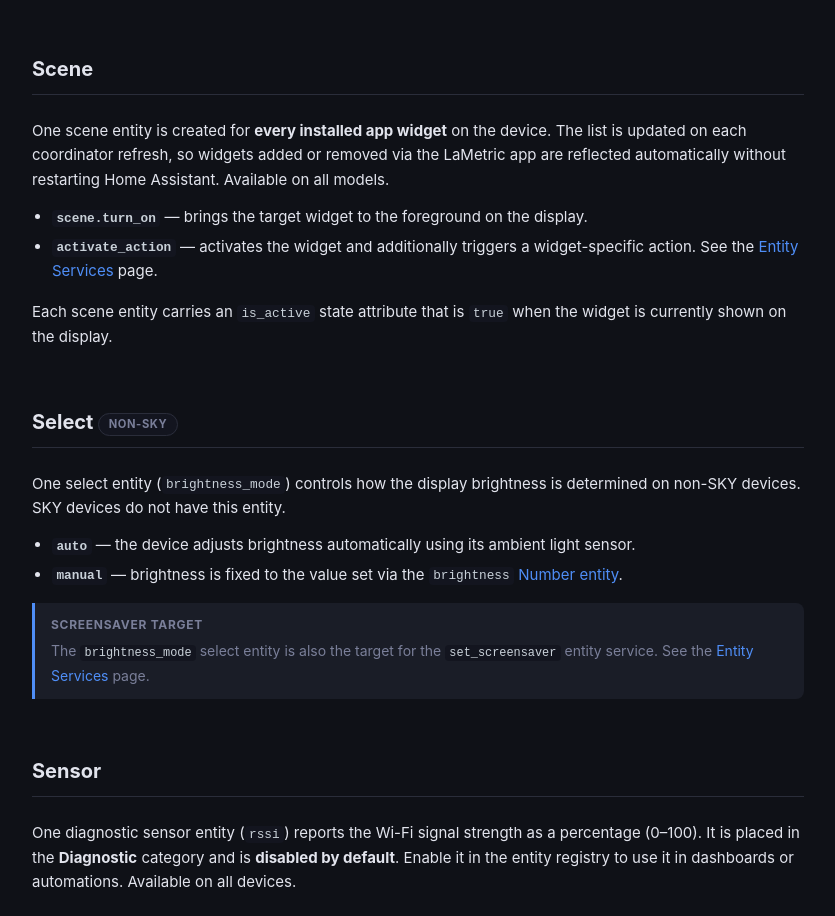
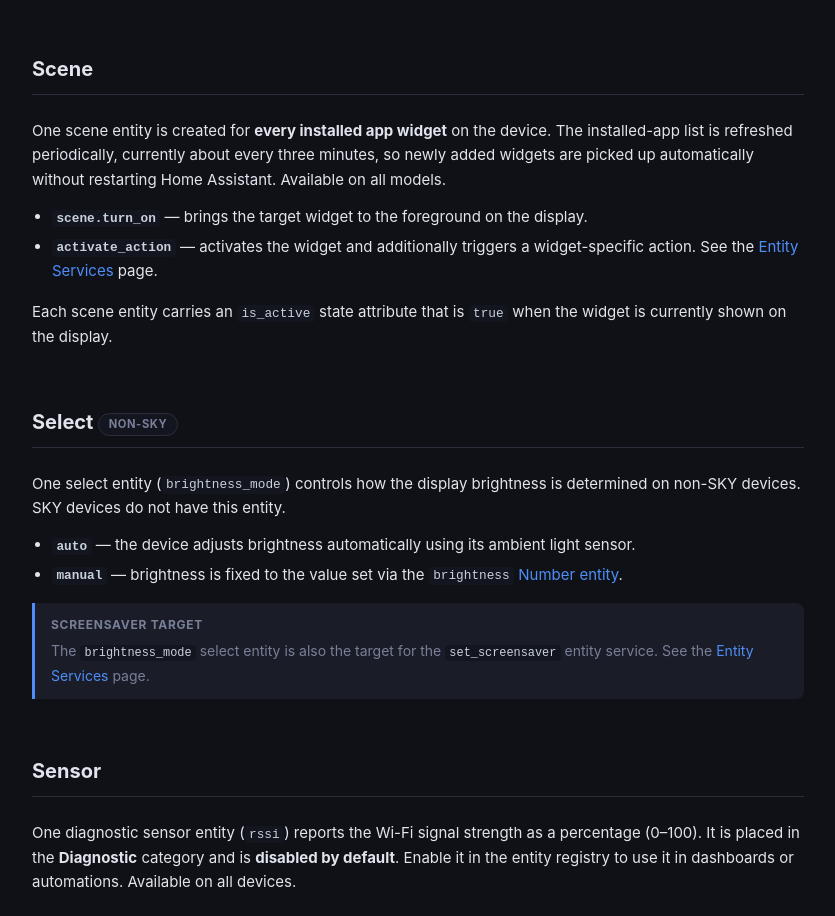
Before and after one commit to ElectroAttacks/lametric-hass-local, a plain HTML site: page docs/entities.html in a window 1280 px wide. Shown: the part 2264-3180 px from the top of the page, without its empty margins (272-1107 px from the left). Drawn offline with Linux system fonts and the light colour scheme.

Commit message:
docs: clarify scene widget refresh behavior

```diff
--- a/docs/entities.html
+++ b/docs/entities.html
@@ -17,7 +17,8 @@
 
             <div class="section-label section-label-link"><a href="index.html">Overview</a></div>
 
-            <div class="section-label section-label-link section-label-active"><a href="entities.html">Entities</a></div>
+            <div class="section-label section-label-link section-label-active"><a href="entities.html">Entities</a>
+            </div>
             <ul>
                 <li><a href="entities.html#button">Button</a></li>
                 <li><a href="entities.html#light">Light (SKY)</a></li>
@@ -243,8 +244,9 @@
                 <h2>Scene</h2>
 
                 <p>One scene entity is created for <strong>every installed app widget</strong> on the device.
-                    The list is updated on each coordinator refresh, so widgets added or removed via the LaMetric
-                    app are reflected automatically without restarting Home Assistant. Available on all models.</p>
+                    The installed-app list is refreshed periodically, currently about every three minutes, so newly
+                    added widgets are picked up automatically without restarting Home Assistant. Available on all
+                    models.</p>
 
                 <ul>
                     <li><strong><code>scene.turn_on</code></strong> &#8212; brings the target widget to the
```
